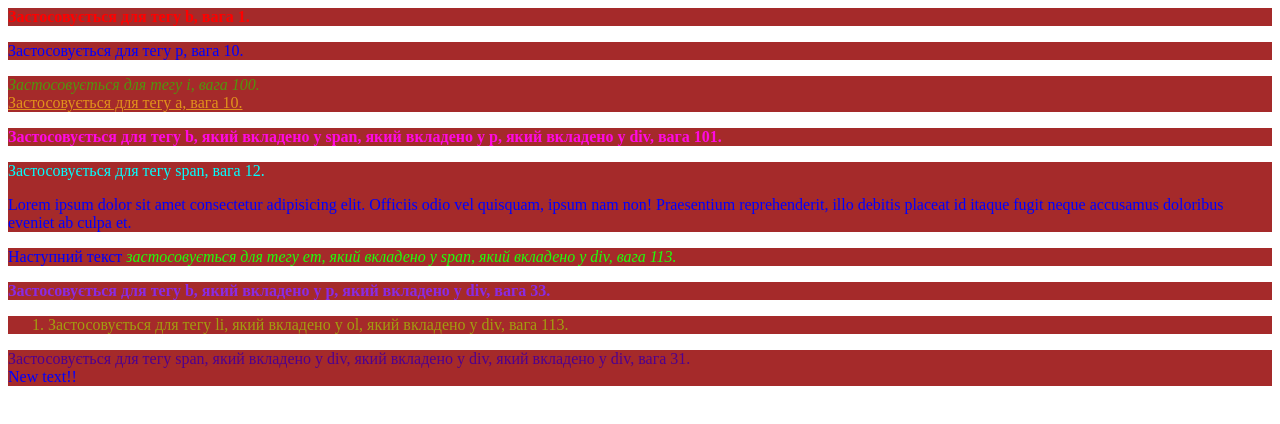
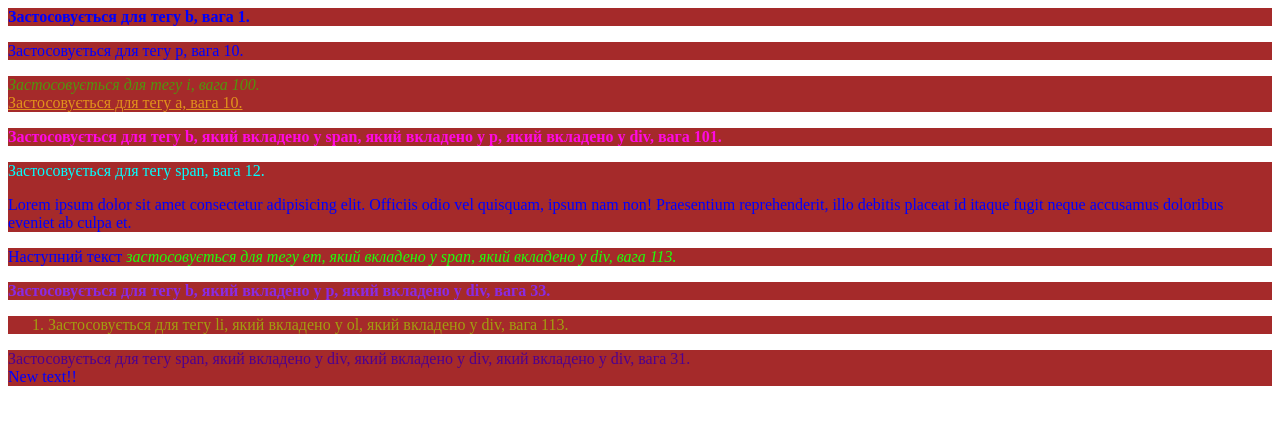
Before and after one commit to vktty/homework5, a plain HTML site: page index.html in a window 1280 px wide. Drawn offline with Linux system fonts and the light colour scheme.

Commit message:
deleted selector in old css

```diff
--- a/style.css
+++ b/style.css
@@ -1,7 +1,3 @@
-b {
-    color: red;
-}
-
 .paragraph {
     color: blue;
 }
```
